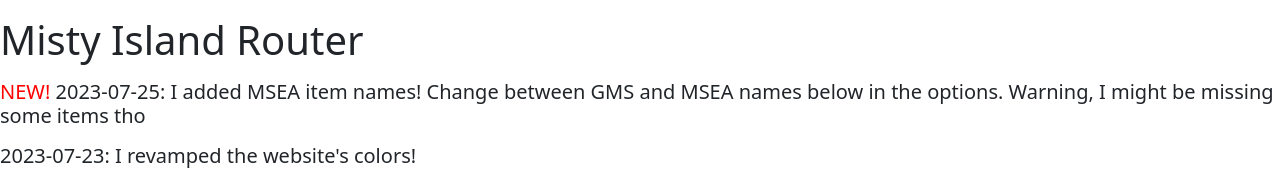
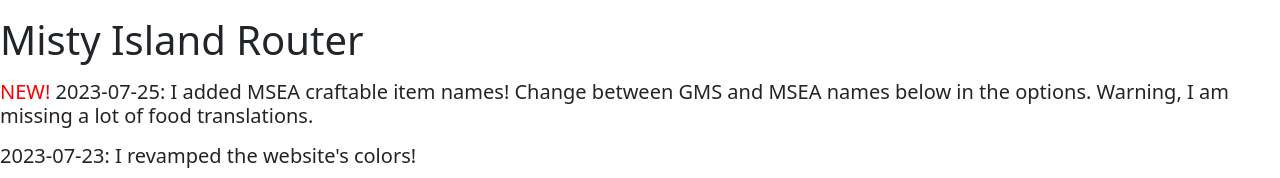
Before and after one commit to SLAzurin/misty-island-router, a React (Vite) app: page / in a window 1280 px wide. Shown: the top 178 px of the page. Built offline with nearby package versions, Linux system fonts and the light colour scheme; no server answers.

Commit message:
Update msea name warnings

```diff
--- a/src/App.tsx
+++ b/src/App.tsx
@@ -310,8 +310,8 @@ function App() {
       <h1 className={defaultSpacing}>Misty Island Router</h1>
       <h5>
         <span style={{ color: 'red' }}>NEW! </span>
-        2023-07-25: I added MSEA item names! Change between GMS and MSEA names
-        below in the options. Warning, I might be missing some items tho
+        2023-07-25: I added MSEA craftable item names! Change between GMS and MSEA names
+        below in the options. Warning, I am missing a lot of food translations.
       </h5>
       <h5 className={defaultSpacing}>
         2023-07-23: I revamped the website's colors!
@@ -510,7 +510,9 @@ function App() {
                 <Button
                   variant="secondary"
                   onClick={() => {
-                    setBuildExportStr(JSON.stringify(sampleBuildLazyV2AzuriEdition))
+                    setBuildExportStr(
+                      JSON.stringify(sampleBuildLazyV2AzuriEdition)
+                    )
                   }}
                 >
                   Import Mikeychain's Lazy 2.0 Route for Chapter 3 / Challenge
```
